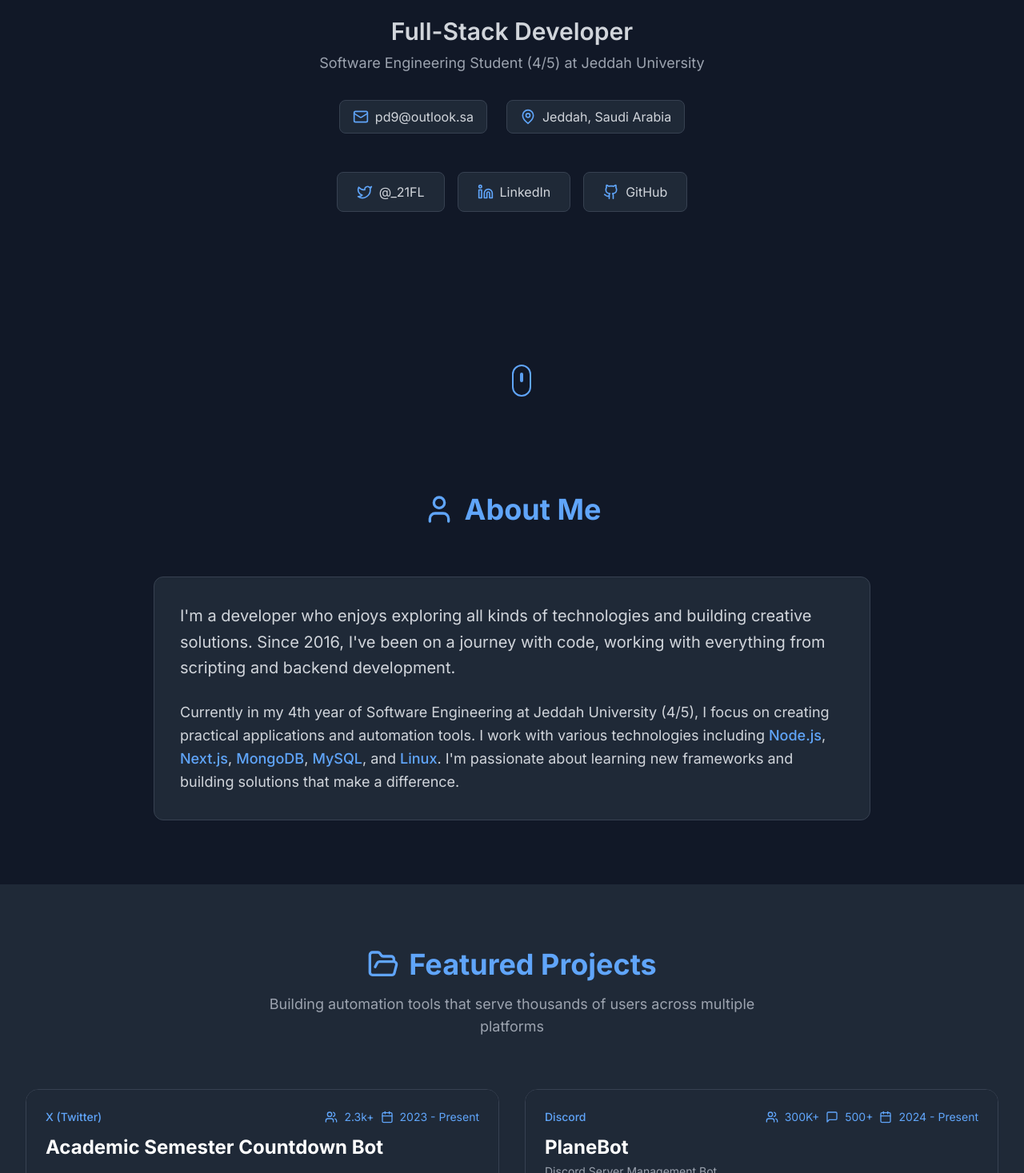
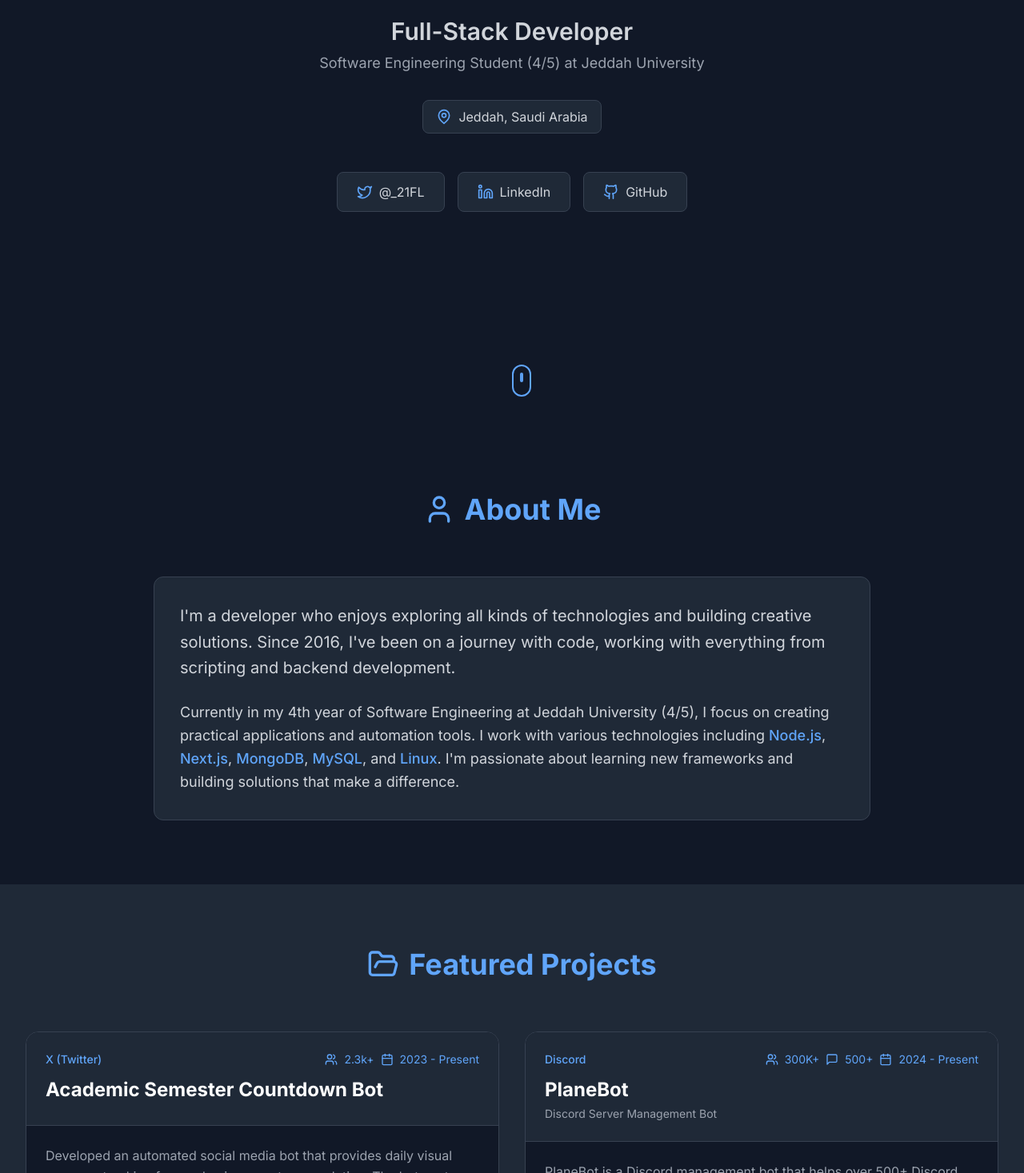
Before and after one commit to iFaisal1/MyPortfolio, a React (Create React App) app: page / in a window 1280 px wide. Shown: the part 263-1730 px from the top of the page at 80% size. Built offline with nearby package versions, Linux system fonts and the light colour scheme; the HTML template or start-up script is replaced by a standard one.

Commit message:
Initial Commit

```diff
--- a/src/App.js
+++ b/src/App.js
@@ -24,12 +24,7 @@
             </div>
 
             <div className="flex justify-center gap-6 mb-6 flex-wrap">
-              <a
-                href="mailto:pd9@outlook.sa"
-                className="text-gray-400 hover:text-blue-400 transition-colors"
-              >
-                Email
-              </a>
+
               <a
                 href="https://www.linkedin.com/in/faisalal-mutairi/"
                 target="_blank"
@@ -44,7 +39,7 @@
                 rel="noopener noreferrer"
                 className="text-gray-400 hover:text-blue-400 transition-colors"
               >
-                X (Twitter)
+                X
               </a>
               <a
                 href="https://github.com/ifaisal1"
--- a/src/components/Experience.js
+++ b/src/components/Experience.js
@@ -29,9 +29,7 @@
             <Briefcase className="w-10 h-10" />
              Experience
           </h2>
-          <p className="text-gray-400 text-lg max-w-2xl mx-auto">
-            Building scalable solutions and managing large-scale platforms
-          </p>
+
         </div>
 
         <div className="space-y-8">
--- a/src/components/Header.js
+++ b/src/components/Header.js
@@ -20,10 +20,7 @@
 
           {/* Contact Info */}
           <div className="flex flex-wrap justify-center gap-6 mb-12">
-            <div className="flex items-center gap-2 bg-gray-800 px-4 py-2 rounded-lg border border-gray-700">
-              <Mail className="w-5 h-5 text-blue-400" />
-              <span className="text-gray-300">pd9@outlook.sa</span>
-            </div>
+
             <div className="flex items-center gap-2 bg-gray-800 px-4 py-2 rounded-lg border border-gray-700">
               <MapPin className="w-5 h-5 text-blue-400" />
               <span className="text-gray-300">Jeddah, Saudi Arabia</span>
--- a/src/components/Projects.js
+++ b/src/components/Projects.js
@@ -55,9 +55,7 @@
             <FolderOpen className="w-10 h-10" />
             Featured Projects
           </h2>
-          <p className="text-gray-400 text-lg max-w-2xl mx-auto">
-            Building automation tools that serve thousands of users across multiple platforms
-          </p>
+
         </div>
 
         <div className="grid lg:grid-cols-2 gap-8">
```
Also changed, not shown: 1 other file (tests, documents, lock files or other folders).
